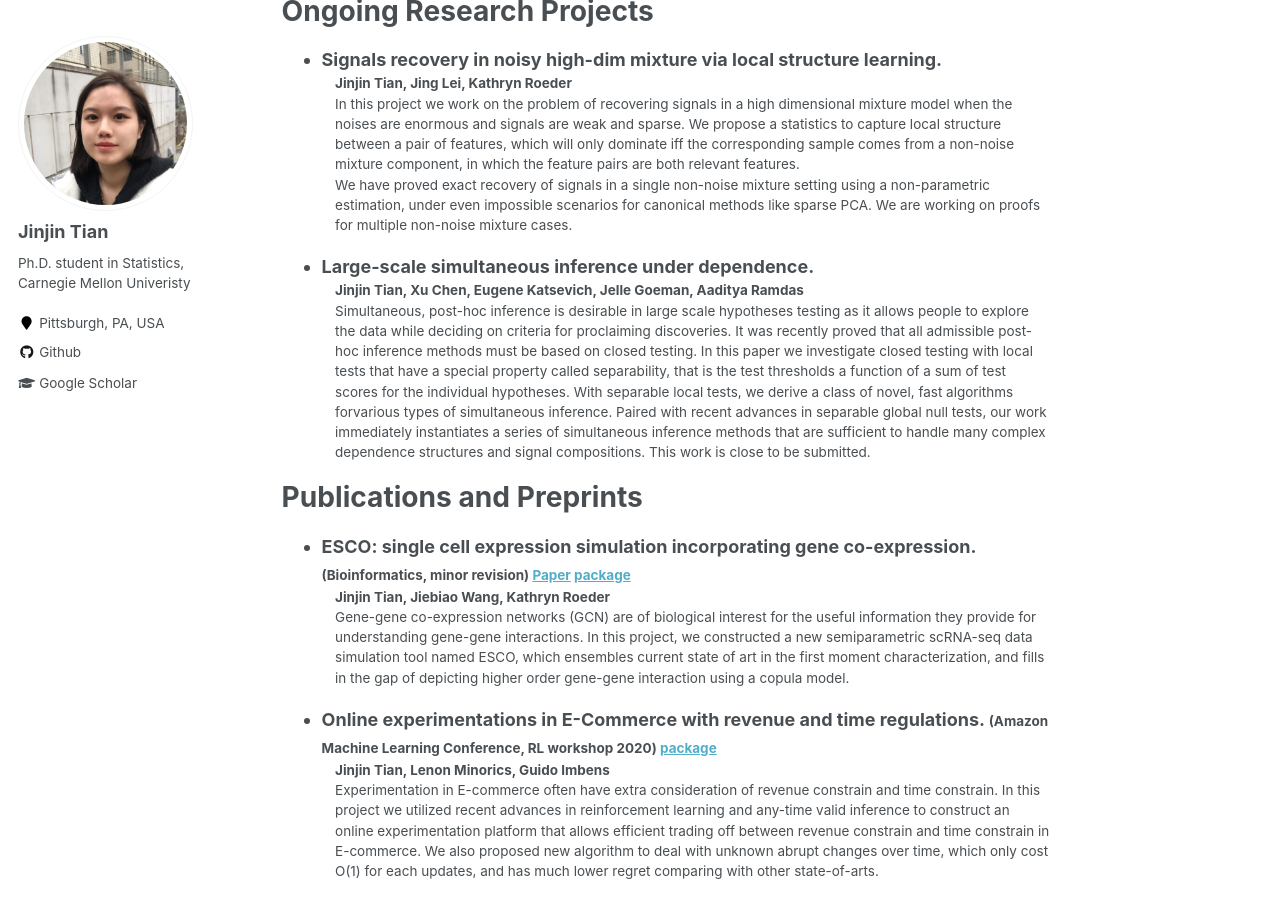
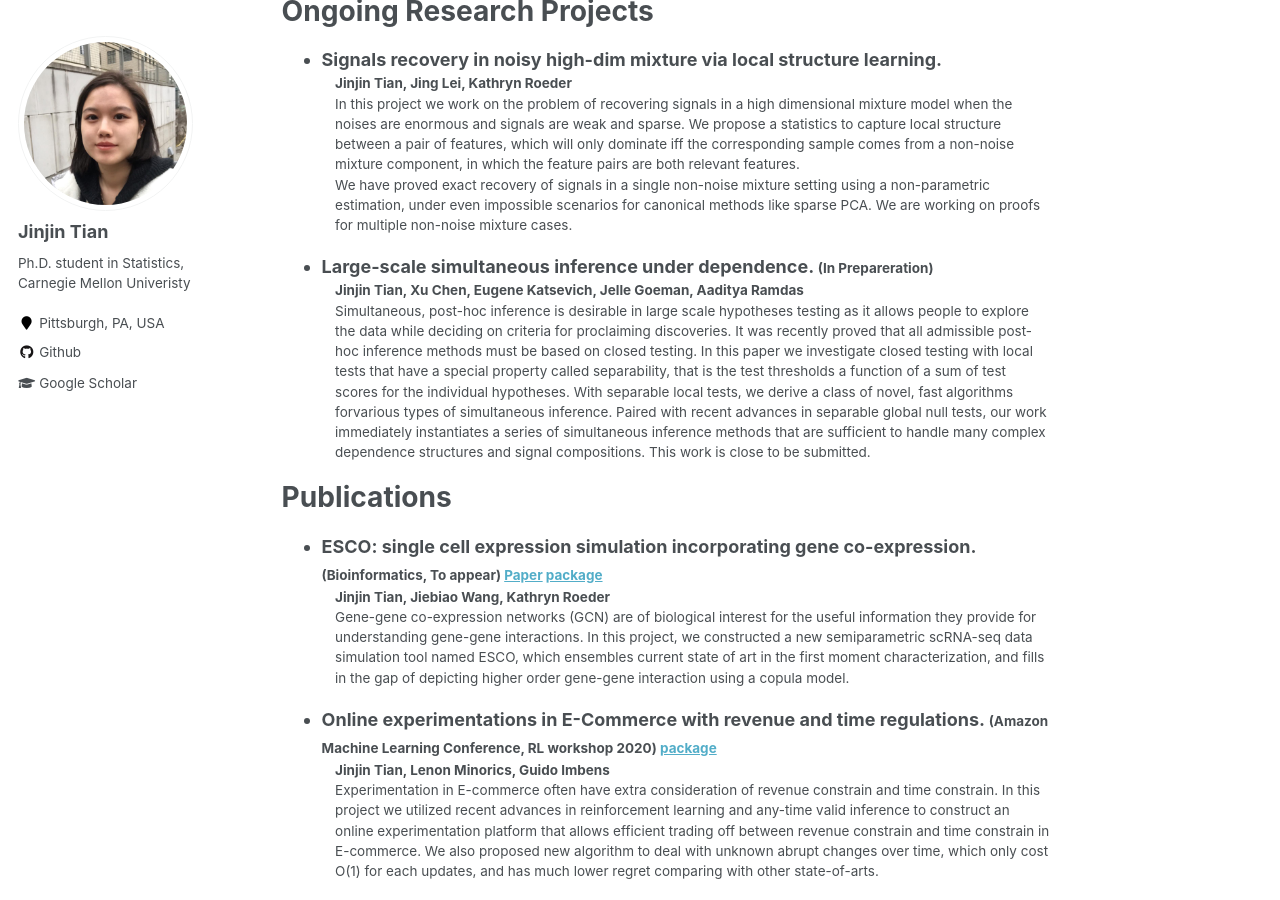
Before and after one commit to JINJINT/jinjint.github.io, a Jekyll site: the page built from _pages/about.md, in a window 1280 px wide and 900 px high, scrolled down 1008 px. Built offline with Jekyll 4.4.1, drawn with Linux system fonts in a browser that asks for light colours.

Commit message:
add publiscation

```diff
--- a/_pages/about.md
+++ b/_pages/about.md
@@ -43,15 +43,15 @@ Ongoing Research Projects
 : In this project we work on the problem of recovering signals in a high dimensional mixture model when the noises are enormous and signals are weak and sparse. We propose a statistics to capture local structure between a pair of features, which will only dominate iff the corresponding sample comes from a non-noise mixture component, in which the feature pairs are both relevant features.
 We have proved exact recovery of signals in a single non-noise mixture setting using a non-parametric estimation, under even impossible scenarios for canonical methods like sparse PCA. We are working on proofs for multiple non-noise mixture cases.
 
-* Large-scale simultaneous inference under dependence.
+* Large-scale simultaneous inference under dependence. <small> (In Prepareration)</small>
 : **Jinjin Tian, Xu Chen, Eugene Katsevich, Jelle Goeman, Aaditya Ramdas**
 : Simultaneous, post-hoc inference is desirable in large scale hypotheses testing as it allows people to explore the data while deciding on criteria for proclaiming discoveries. It was recently proved that all admissible post-hoc inference methods must be based on closed testing. In this paper we investigate closed testing with local tests that have a special property called separability, that is the test thresholds a function of a sum of test scores for the individual hypotheses. With separable local tests, we derive a class of novel, fast algorithms forvarious types of simultaneous inference. Paired with recent advances in separable global null tests, our work immediately instantiates a series of simultaneous inference methods that are sufficient to handle many complex dependence structures and signal compositions. This work is close to be submitted.
 
 
-Publications and Preprints
+Publications
 =======
 
-* ESCO: single cell expression simulation incorporating gene co-expression. <small> (Bioinformatics, minor revision) [Paper](https://www.biorxiv.org/content/10.1101/2020.10.20.347211v1)  [package](https://github.com/JINJINT/ESCO)</small>
+* ESCO: single cell expression simulation incorporating gene co-expression. <small> (Bioinformatics, To appear) [Paper](https://www.biorxiv.org/content/10.1101/2020.10.20.347211v1)  [package](https://github.com/JINJINT/ESCO)</small>
 : **Jinjin Tian, Jiebiao Wang, Kathryn Roeder**
 : Gene-gene co-expression networks (GCN) are of biological interest for the useful information they provide for understanding gene-gene interactions. In this project, we constructed a new semiparametric scRNA-seq data simulation tool named ESCO, which ensembles current state of art in the first moment characterization, and fills in the gap of depicting higher order gene-gene interaction using a copula model.
 
```
